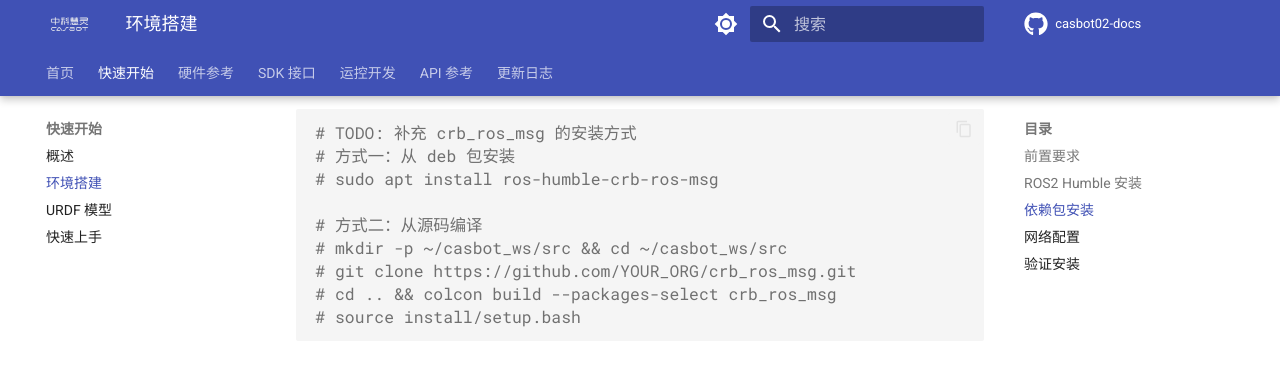
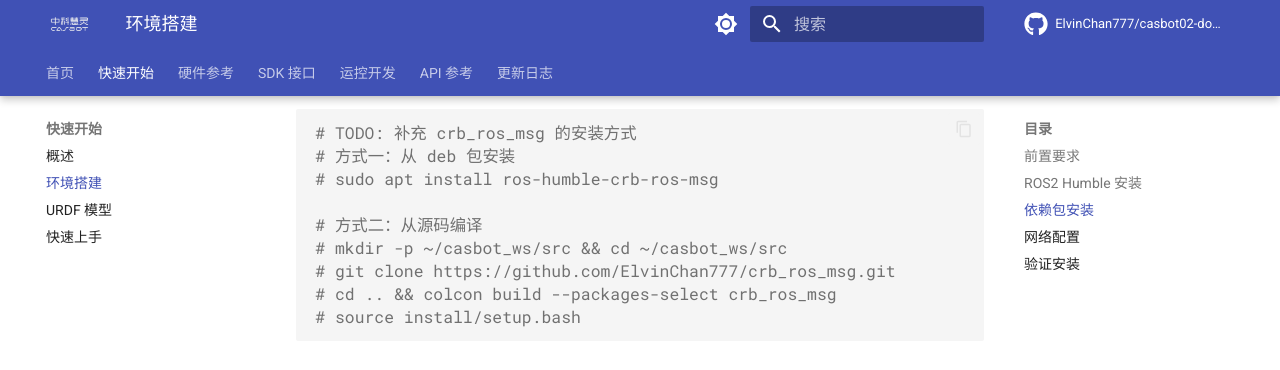
Before and after one commit to ElvinChan777/casbot02-docs, an MkDocs documentation site: the page built from docs/getting-started/environment-setup.md, in a window 1280 px wide and 900 px high, scrolled down 1161 px. Shown: the top 370 px of the window. Built offline with MkDocs 1.6.1 and Material for MkDocs 9.7.7, drawn with Linux system fonts in a browser that asks for light colours; comment, search, counter and statistics services are not loaded; the version menu is left out.

Commit message:
docs: 更新仓库链接为实际 GitHub 地址

````diff
--- a/docs/getting-started/environment-setup.md
+++ b/docs/getting-started/environment-setup.md
@@ -46,7 +46,7 @@ CASBOT02 的自定义 ROS2 消息包 `crb_ros_msg` 需要预先安装：
 
 # 方式二：从源码编译
 # mkdir -p ~/casbot_ws/src && cd ~/casbot_ws/src
-# git clone https://github.com/YOUR_ORG/crb_ros_msg.git
+# git clone https://github.com/ElvinChan777/crb_ros_msg.git
 # cd .. && colcon build --packages-select crb_ros_msg
 # source install/setup.bash
 ```
--- a/mkdocs.yml
+++ b/mkdocs.yml
@@ -1,8 +1,8 @@
 site_name: CASBOT02 二次开发文档
 site_description: CASBOT02 人形机器人 ROS2 二次开发指南
 site_url: https://casbot02.readthedocs.io
-repo_url: https://github.com/YOUR_ORG/casbot02-docs
-repo_name: casbot02-docs
+repo_url: https://github.com/ElvinChan777/casbot02-docs
+repo_name: ElvinChan777/casbot02-docs
 edit_uri: edit/main/docs/
 
 # ============================================================================
@@ -150,7 +150,7 @@ extra:
     provider: mike           # 多版本管理工具
   social:
     - icon: fontawesome/brands/github
-      link: https://github.com/YOUR_ORG/casbot02-docs
+      link: https://github.com/ElvinChan777/casbot02-docs
   generator: false
 
 # ============================================================================
````
